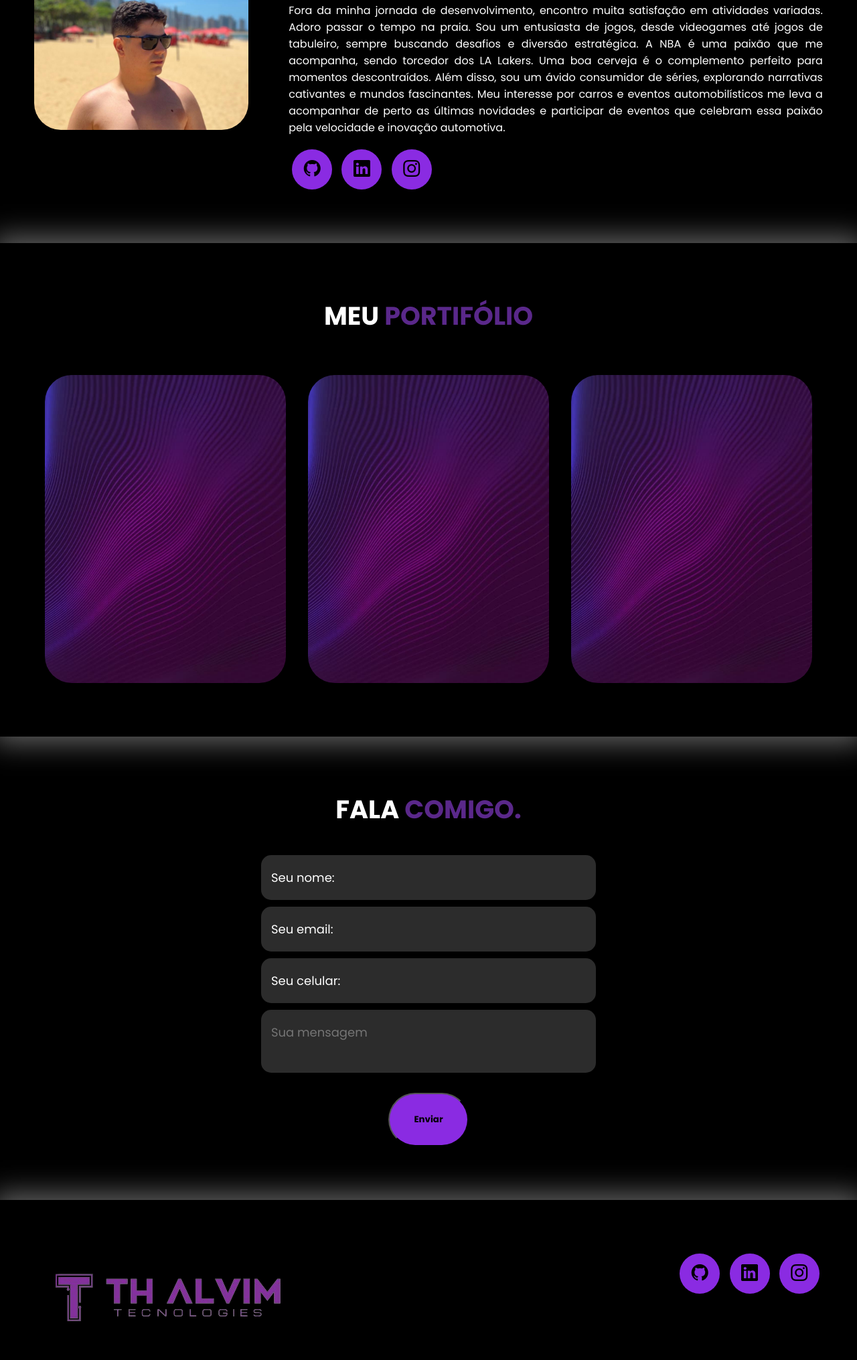
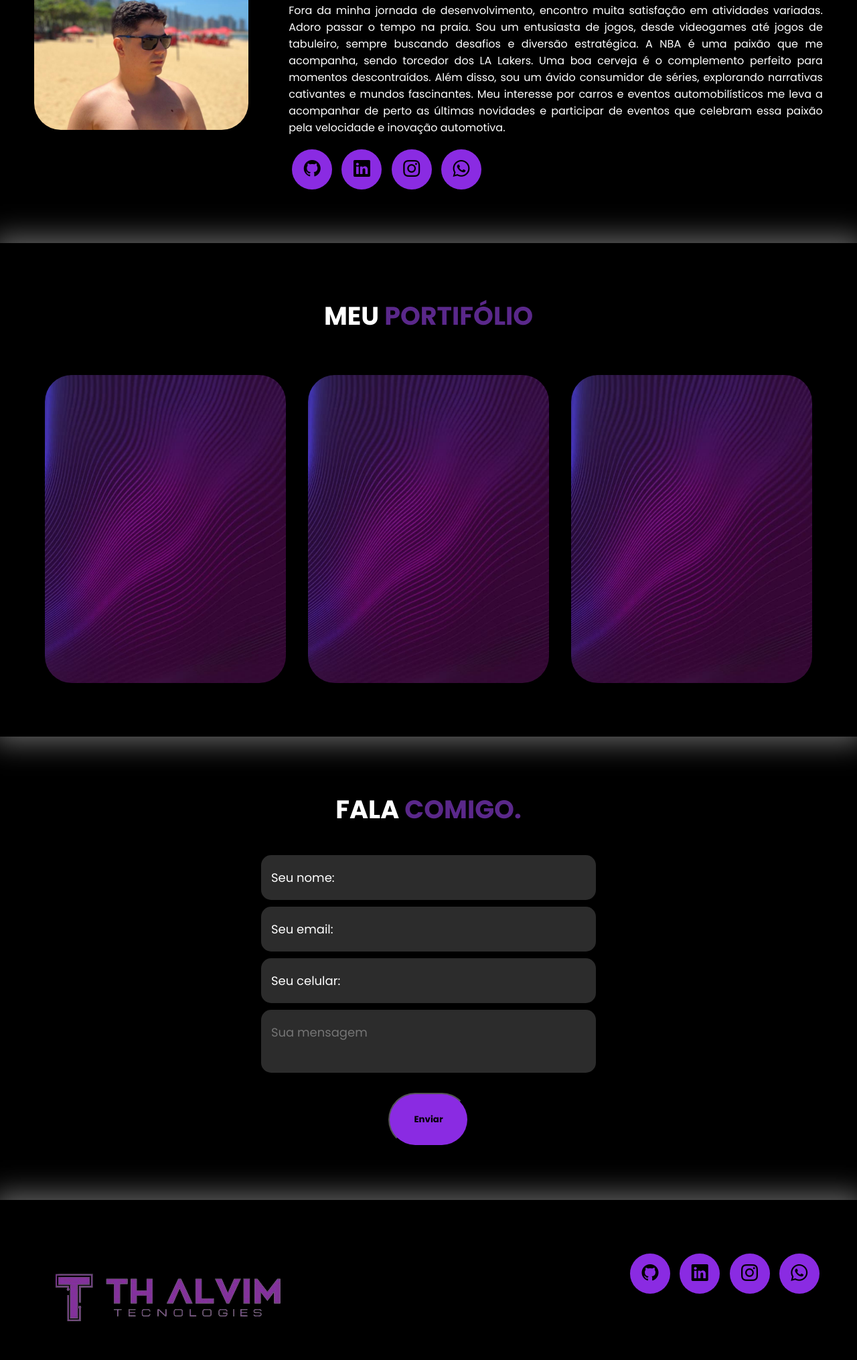
Before and after one commit to thiagoLopesAlvim/Portifolio, a plain HTML site: page index.html in a window 1280 px wide. Shown: the part 1664-3695 px from the top of the page at 67% size. Drawn offline with nearby package versions, Linux system fonts and the light colour scheme.

Commit message:
Att botão whatsapp

```diff
--- a/index.html
+++ b/index.html
@@ -111,6 +111,7 @@
                                 <a href="https://github.com/thiagoLopesAlvim"><button><i class="bi bi-github"></i></button></a>
                                 <a href="https://www.linkedin.com/in/thiago-alvim-31a3631b7/"><button><i class="bi bi-linkedin"></i></button></a>
                                 <a href="https://www.instagram.com/thiago_lalvim?igsh=NTdseHNkMnRqMnl1&utm_source=qr"><button><i class="bi bi-instagram"></i></button></a>
+                                <a href="https://wa.me/33999661188"><button><i class="bi bi-whatsapp"></i></button></a>
                             </div>
                     </div>
                 </div>
@@ -161,6 +162,7 @@
                             <a href="https://github.com/thiagoLopesAlvim"><button><i class="bi bi-github"></i></button></a>
                             <a href="https://www.linkedin.com/in/thiago-alvim-31a3631b7/"><button><i class="bi bi-linkedin"></i></button></a>
                             <a href="https://www.instagram.com/thiago_lalvim?igsh=NTdseHNkMnRqMnl1&utm_source=qr"><button><i class="bi bi-instagram"></i></button></a>
+                            <a href="https://wa.me/33999661188"><button><i class="bi bi-whatsapp"></i></button></a>
                         </div>
                     </div>
                 </div>
```
